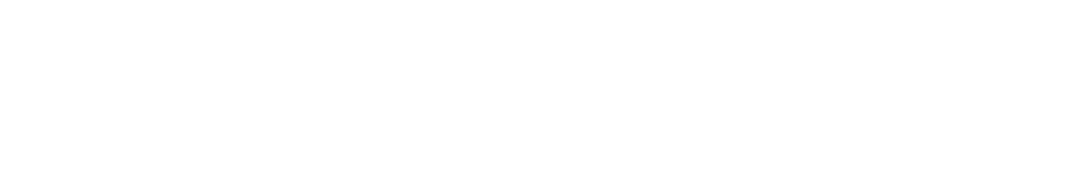
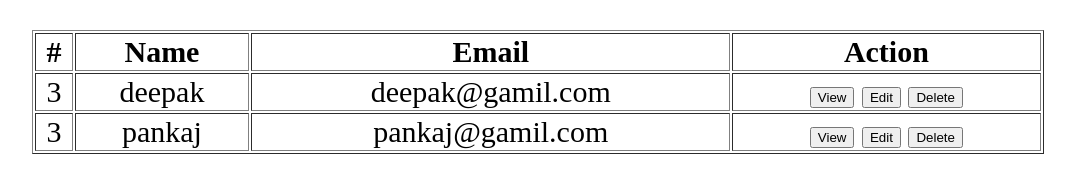
Before and after one commit to deepak-prajapati84/23_2023_javaScript_travarsing, a plain HTML site: page index.html in a window 1280 px wide. Shown: the whole page, without its empty margins (102-1177 px from the left). Drawn offline with Linux system fonts and the light colour scheme.

Commit message:
JavaScript Travarsing

```diff
--- /dev/null
+++ b/Css/style.css
@@ -0,0 +1,7 @@
+table{
+    margin:30px auto;
+    width:80%;
+    height:80px;
+    text-align: center;
+    font-size:30px;
+}
--- a/index.html
+++ b/index.html
@@ -4,8 +4,43 @@
         <meta charset="UTF-8">
         <meta name="viewport" content="width=device-width, initial-scale=1.0">
         <title>JavaScript Travarsing</title>
+        <link rel="stylesheet" href="./Css/style.css" />
     </head>
     <body>
+            <table border="1">
+                <thead>
+                    <tr>
+                        <th>#</th>
+                        <th>Name</th>
+                        <th>Email</th>
+                        <th>Action</th>
+                    </tr>
+                </thead>
+                <tbody>
+                    <tr>
+                        <td>3</td>
+                        <td>deepak</td>
+                        <td>deepak@gamil.com</td>
+                        <td>
+                            <button onclick="view(this)" id="d_view">View</button>
+                            <button onclick="">Edit</button>
+                            <button onclick="">Delete</button>
+                        </td>
+                    </tr>
+                    <tr>
+                        <td>3</td>
+                        <td>pankaj</td>
+                        <td>pankaj@gamil.com</td>
+                        <td>
+                            <button class="d_view">View</button>
+                            <button>Edit</button>
+                            <button>Delete</button>
+                        </td>
+                    </tr>
+                </tbody>
+            </table>
 
+
+            <script src="./js/script.js"></script>
     </body>
 </html>
--- /dev/null
+++ b/js/script.js
@@ -0,0 +1,9 @@
+function view(e){
+    console.log("VIew e----->",e.closest('tr').querySelector('td:nth-child(2)').innerHTML);
+}
+
+let ement=document.querySelector('.d_view');
+ement.addEventListener("click",(e)=>{
+    console.log("deepak---------->",e.target.closest('tr').querySelector('td:nth-child(2)').innerHTML);
+
+})
```
